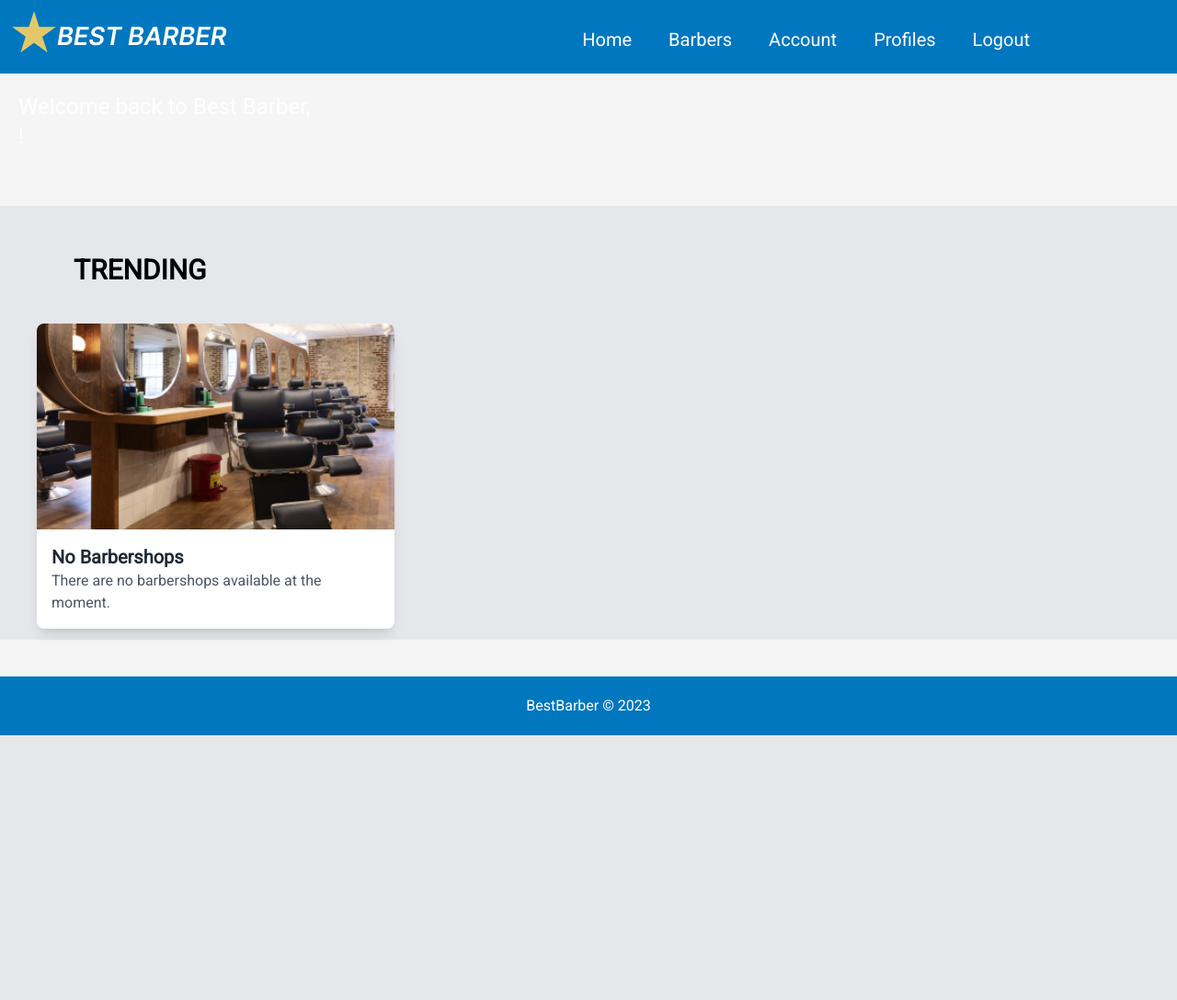
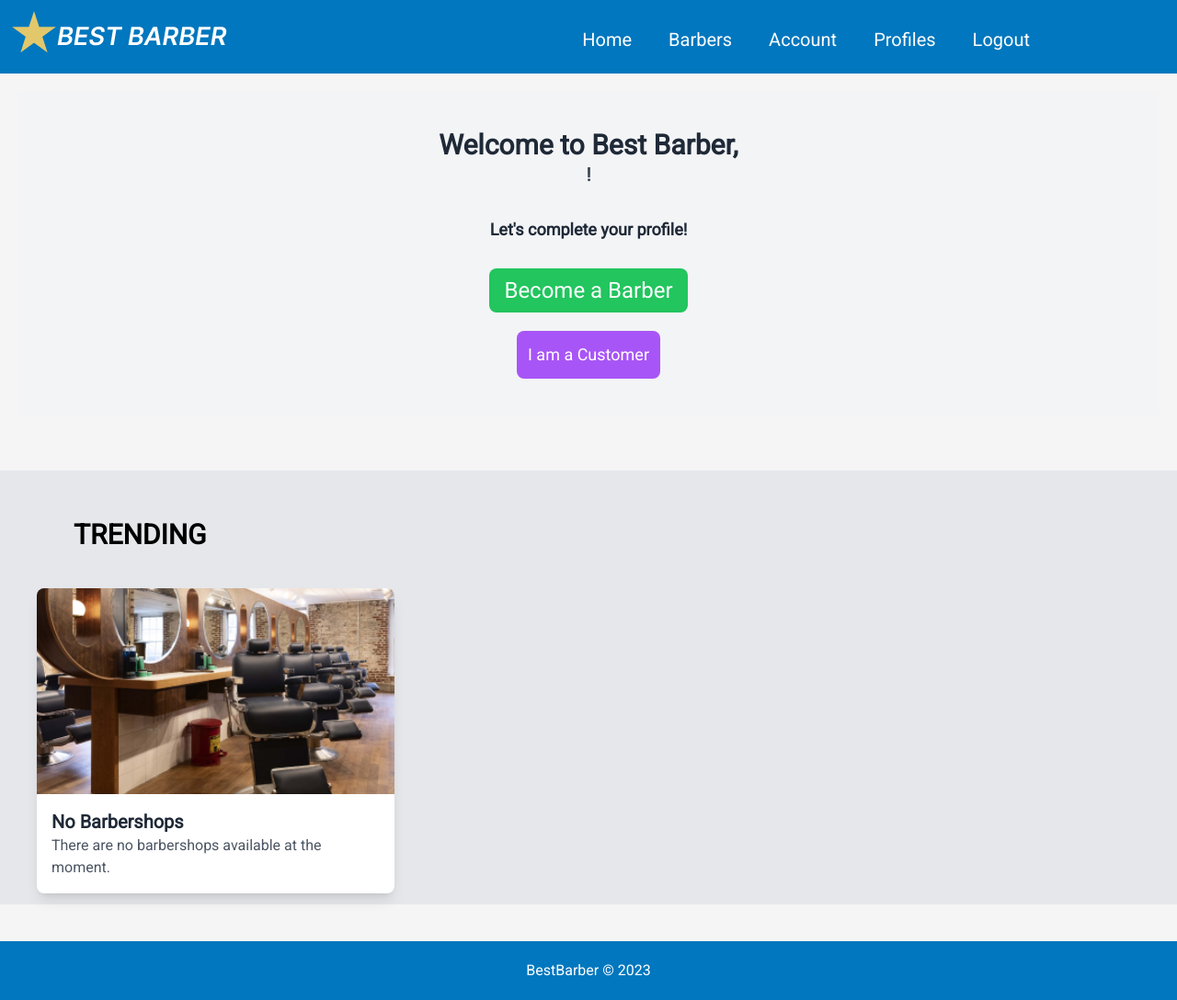
Before and after one commit to canefe/bestbarber, a Django app: page / in a window 1280 px wide. Shown: the whole page at 92% size. Before the commit the page ends 800 px from the top, so only its background shows below. Run offline with Django 4.2, Linux system fonts and the light colour scheme; the visitor is signed in with stand-in values (Sample User, id 1); data that the repository does not hold is empty; style sheets or scripts are compiled from the project's sources; some libraries are stand-ins or nearby versions.

Commit message:
add back index stuff

```diff
--- a/templates/barbers/index.html
+++ b/templates/barbers/index.html
@@ -12,11 +12,62 @@
 {% block body_block %}
     {% if user.is_authenticated %}
         <section class="text-2xl text-white p-5 flex space-x-20 texte-center">
-            <div>
-                <p>Welcome back to Best Barber,</p>
-                {{ user.userprofile.first_name }} {{ user.userprofile.last_name }}!
+            <div class="bg-gray-100 w-full py-10">
+                <div class="container mx-auto px-4">
+                    {% if not user.userprofile.completed %}
+                        {% csrf_token %}
+                        <div class="mb-8 text-center">
+                            <p class="text-3xl font-bold text-gray-800">Welcome to Best Barber,</p>
+                            <p class="text-xl font-bold text-gray-700">{{ user.userprofile.first_name }} {{ user.userprofile.last_name }}!</p>
                         </div>
+                        <div class="flex flex-col justify-center items-center space-y-5">
+                            <p class="text-lg font-bold text-gray-800 mb-2">Let's complete your profile!</p>
+                            <button id="barberBtn" class="bg-green-500 text-white px-4 py-2 rounded-lg hover:bg-green-700 duration-500">Become a Barber</button>
+                            <div id="barber-confirmation-dialog" class="fixed top-0 left-0 w-full h-full bg-gray-900 bg-opacity-50 hidden text-black">
+                                <div class="bg-white rounded-md shadow-lg w-3/4 mx-auto my-20">
+                                    <div class="p-4">
+                                        <h2 class="text-2xl font-bold mb-4">Are you sure?</h2>
+                                        <p class="mb-4">This action cannot be undone.</p>
+                                        <div class="flex justify-end">
+                                            <button id="barber-confirm-btn" class="px-4 py-2 bg-green-500 text-white rounded-lg mr-2 hover:bg-green-700 focus:outline-none">Yes</button>
+                                            <button id="barber-cancel-btn" class="px-4 py-2 bg-red-500 text-white rounded-lg hover:bg-red-700 focus:outline-none">Cancel</button>
+                                        </div>
+                                    </div>
+                                </div>
+                            </div>
+                            <a id="customerBtn" class="bg-purple-500 p-3 text-lg rounded-lg text-white hover:bg-purple-700 duration-500 cursor-pointer">I am a Customer</a>
+                            <div id="customer-confirmation-dialog" class="fixed top-0 left-0 w-full h-full bg-gray-900 bg-opacity-50 hidden text-black">
+                                <div class="bg-white rounded-md shadow-lg w-3/4 mx-auto my-20">
+                                    <div class="p-4">
+                                        <h2 class="text-2xl font-bold mb-4">Are you sure?</h2>
+                                        <p class="mb-4">This action cannot be undone.</p>
+                                        <div class="flex justify-end">
+                                            <button id="customer-confirm-btn" class="px-4 py-2 bg-green-500 text-white rounded-lg mr-2 hover:bg-green-700 focus:outline-none">Yes</button>
+                                            <button id="customer-cancel-btn" class="px-4 py-2 bg-red-500 text-white rounded-lg hover:bg-red-700 focus:outline-none">Cancel</button>
+                                        </div>
+                                    </div>
+                                </div>
+                            </div>
+                        </div>
+                    {% else %}
+                        <div class="text-center">
+                            <p class="text-3xl font-bold text-gray-800">Welcome back,</p>
+                            <p class="text-xl font-bold text-gray-700 mb-5">{{ user.userprofile.first_name }} {{ user.userprofile.last_name }}!</p>
 
+                            {% if user.managerprofile %}
+                                {% if usermanagerprofile.barbershop %}
+                                    <p class="text-lg font-bold text-gray-800 mb-2">You are a barber at {{ user.managerprofile.barbershop.name }}</p>
+                                {% else %}
+                        <!-- You haven't created a barbershop yet -->
+                                    <a class="bg-green-500 text-white px-4 py-2 mt-5 rounded-lg hover:bg-green-700 duration-500">Create a Barbershop</a>
+                                {% endif %}
+                            {% else %}
+                                Are you in a mood for a fresh cut?
+                            {% endif %}
+                        </div>
+                    {% endif %}
+                </div>
+            </div>
         </section>
     {% else %}
         <section class="items-center w-100 h-[45vh] md:h-[75vh] bg-cover bg-[url('../images/heading.png')]">
@@ -27,7 +78,6 @@
             </div>
         </section>
     {% endif %}
-    <div>
 	<!-- Trending Barbershops use tailwindcss -->
     <div class="container mx-auto bg-gray-200 p-3 px-10 m-10">
         <h2 class="text-3xl font-bold text-black m-10">TRENDING</h2>
```
Lines whose indentation alone changed are shown as unchanged.
